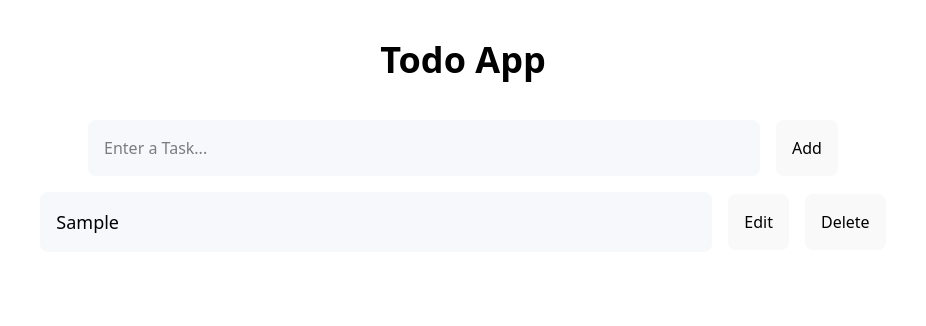
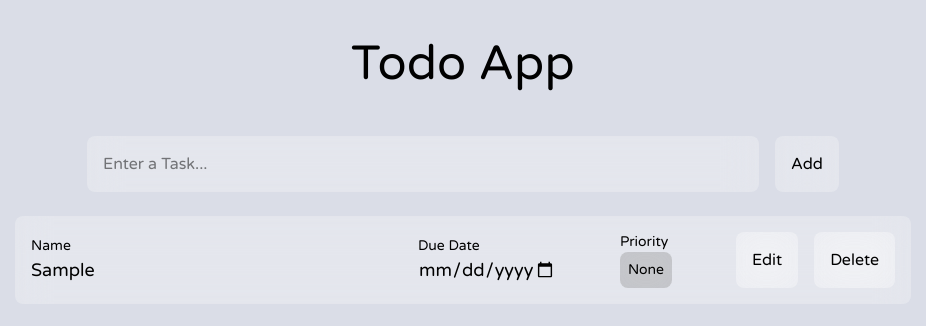
Before and after one commit to es1228/todo-app, a React (Vite) app: page / in a window 1280 px wide. Both pictures are taken after typing "Sample" into the empty fields and a click on the button "Add". Shown: the top 326 px of the page, without its empty margins (177-1103 px from the left). Built offline with nearby package versions, Linux system fonts and the light colour scheme.

Commit message:
add due date and priority tagging structure

```diff
--- a/index.html
+++ b/index.html
@@ -4,7 +4,7 @@
     <meta charset="UTF-8" />
     <link rel="icon" type="image/svg+xml" href="/vite.svg" />
     <meta name="viewport" content="width=device-width, initial-scale=1.0" />
-    <title>todo-app</title>
+    <title>Todo App</title>
   </head>
   <body>
     <div id="root"></div>
--- a/src/AddTaskContainer.tsx
+++ b/src/AddTaskContainer.tsx
@@ -11,7 +11,7 @@ type AddTaskContainerProps = {
 export default function AddTaskContainer(props : AddTaskContainerProps) {
     return (
         <>
-            <div className='flex flex-row gap-4 items-center justify-center'>
+            <div className='flex flex-row gap-4 items-center justify-center w-3xl rounded-lg p-2 ml-auto mr-auto'>
                 <TextBox text="Enter a Task..." value={props.inputText} onChange={props.handleInput}/>
                 <Button text="Add" onClick={props.handleClick}/>
             </div>
--- a/src/Button.tsx
+++ b/src/Button.tsx
@@ -8,7 +8,7 @@ type ButtonProps = {
 export default function Button(props : ButtonProps) {
     return (
         <>
-            <button type="submit" className="p-4 rounded-lg bg-slate-200/30 dark:bg-neutral-950/30
+            <button type="submit" className="p-4 rounded-lg bg-neutral-50/30 dark:bg-neutral-950/30
             backdrop-blur-lg text-black dark:text-white hover:cursor-pointer"
             onClick={props.onClick}>
                 {props.text}
--- /dev/null
+++ b/src/DatePicker.tsx
@@ -0,0 +1,7 @@
+export default function DatePicker() {
+    return (
+        <>
+            <input type="date" className="outline-0 text-lg"/>
+        </>
+    )
+}
--- a/src/Dialog.tsx
+++ b/src/Dialog.tsx
@@ -17,7 +17,7 @@ export default function Dialog(props : DialogProps) {
             <>
                 <div className="fixed inset-0 flex flex-col items-center justify-center bg-slate-200/30 dark:bg-neutral-950/30 backdrop-blur-lg
                 ml-auto mr-auto">
-                    <div className=" bg-slate-200/30 dark:bg-neutral-950/30 rounded-lg backdrop-blur-lg">
+                    <div className=" bg-neutral-50/30 dark:bg-neutral-950/30 rounded-lg backdrop-blur-lg">
                         <h1 className="text-2xl m-4">{props.text}</h1>
                         <div className="flex flex-row gap-4 m-4">
                             <TextBox text="Enter new name..." value={props.inputText} onChange={props.handleInput}/>
--- a/src/Header.tsx
+++ b/src/Header.tsx
@@ -2,7 +2,7 @@ export default function Header() {
     return (
         <>
             <div className="flex items-center justify-center mt-10">
-                <h1 className="font-bold text-black dark:text-white mb-10 text-4xl">Todo App</h1>
+                <h1 className="font-bold text-black dark:text-white mb-10 text-5xl">Todo App</h1>
             </div>
         </>
     )
--- /dev/null
+++ b/src/PriorityLabel.tsx
@@ -0,0 +1,20 @@
+type PriorityLabelProps = {
+    priorityLevel : "High" | "Medium" | "Low" | "None"
+}
+
+export default function PriorityLabel(props : PriorityLabelProps) {
+    const priorityColors = {
+        High : "bg-red-500/30 backdrop-blur-lg",
+        Medium : "bg-yellow-500/30 backdrop-blur-lg",
+        Low : "bg-green-500/30 backdrop-blur-lg",
+        None : "bg-neutral-500/30 backdrop-blur-lg"
+    }
+
+    return (
+        <>
+            <div className={`text-center rounded-lg p-2 ${priorityColors[props.priorityLevel]}`}>
+                <p className="text-sm">{props.priorityLevel}</p>
+            </div>
+        </>
+    )
+}
--- a/src/TaskContainer.tsx
+++ b/src/TaskContainer.tsx
@@ -1,4 +1,5 @@
-import TaskDetails from "./TaskDetails"
+import DatePicker from "./DatePicker"
+import PriorityLabel from "./PriorityLabel"
 import Button from "./Button"
 import { Task } from "./TodoApp"
 
@@ -10,10 +11,27 @@ type TaskContainerProps = {
 
 export default function TaskContainer(props : TaskContainerProps) {
     const todoItems = props.tasks.map(task =>
-        <div key={task.id} className="flex flex-row justify-center items-center mt-4 gap-4">
-            <TaskDetails text={task.text}/>
-            <Button text="Edit" onClick={() => props.handleEdit(task.id)}/>
-            <Button text="Delete" onClick={() => props.handleDelete(task.id)}/>
+        <div key={task.id} className="flex flex-row items-center mt-4 ml-auto mr-auto gap-4
+        bg-neutral-50/30 dark:bg-neutral-950/30
+        text-black dark:text-white backdrop-blur-lg p-4 w-4xl rounded-lg">
+            <div>
+                <p className="text-sm">Name</p>
+                <p className="text-lg">{task.text}</p>
+            </div>
+            <div className="flex flex-row gap-16 items-center ml-auto">
+                <div>
+                    <p className="text-sm">Due Date</p>
+                    <DatePicker/>
+                </div>
+                <div>
+                    <p className="text-sm">Priority</p>
+                    <PriorityLabel priorityLevel={task.priority}/>
+                </div>
+                <div className="flex flex-row gap-4">
+                    <Button text="Edit" onClick={() => props.handleEdit(task.id)}/>
+                    <Button text="Delete" onClick={() => props.handleDelete(task.id)}/>
+                </div>
+            </div>
         </div>
     )
     return (
--- a/src/TaskDetails.tsx
+++ /dev/null
@@ -1,15 +0,0 @@
-type TaskDetailsProps = {
-    text : string
-}
-
-export default function TaskDetails(props : TaskDetailsProps) {
-    return (
-        <>
-            <div className="bg-slate-200/30 dark:bg-neutral-950/30 backdrop-blur-lg
-            text-black dark:text-white rounded-lg
-            p-4 lg:min-w-2xl md:min-w-xl min-w-lg">
-                <p className="text-lg">{props.text}</p>
-            </div>
-        </>
-    )
-}
--- a/src/TextBox.tsx
+++ b/src/TextBox.tsx
@@ -10,7 +10,7 @@ export default function TextBox(props : TextBoxProps) {
     return (
         <>
             <input type="text" placeholder={props.text}
-            className="bg-slate-200/30 dark:bg-neutral-950/30 backdrop-blur-lg outline-0 text-black dark:text-white rounded-lg p-4
+            className="bg-neutral-50/30 dark:bg-neutral-950/30 backdrop-blur-lg outline-0 text-black dark:text-white rounded-lg p-4
             lg:min-w-2xl md:min-w-xl min-w-lg"
             value={props.value}
             onChange={props.onChange}></input>
--- a/src/TodoApp.tsx
+++ b/src/TodoApp.tsx
@@ -8,7 +8,9 @@ import Dialog from './Dialog';
 export type Task = {
     id : number,
     text : string,
-    completed : boolean
+    completed : boolean,
+    dueDate : string,
+    priority : "High" | "Medium" | "Low" | "None"
 }
 
 export default function TodoApp() {
@@ -29,7 +31,7 @@ export default function TodoApp() {
 
     const onAdd = () => {
         if (inputText.length > 0) {
-            const newTask : Task = {id: Date.now(), text: inputText, completed: false};
+            const newTask : Task = {id: Date.now(), text: inputText, completed: false, dueDate: "None", priority: "None"};
             setTasks(t => [...t, newTask]);
             setInputText("");
         }
--- a/src/index.css
+++ b/src/index.css
@@ -1,7 +1,8 @@
+@import url('https://fonts.googleapis.com/css2?family=Inter:ital,opsz,wght@0,14..32,100..900;1,14..32,100..900&family=Varela+Round&display=swap');
 @import 'tailwindcss';
 
 :root {
-  font-family: system-ui, Avenir, Helvetica, Arial, sans-serif;
+  font-family: "Varela Round", sans-serif;
   line-height: 1.5;
   font-weight: 400;
 
@@ -17,12 +18,10 @@
 @media (prefers-color-scheme: light) {
   :root {
     color: #213547;
-    background-color: #ffffff;
-  }
-  a:hover {
-    color: #747bff;
-  }
-  button {
-    background-color: #f9f9f9;
+    background-color: rgb(218, 221, 231, 1);
   }
 }
+
+::-webkit-calendar-picker-indicator {
+  margin-left: -30px;
+}
```
Also changed, not shown: 1 other file (tests, documents, lock files or other folders).
